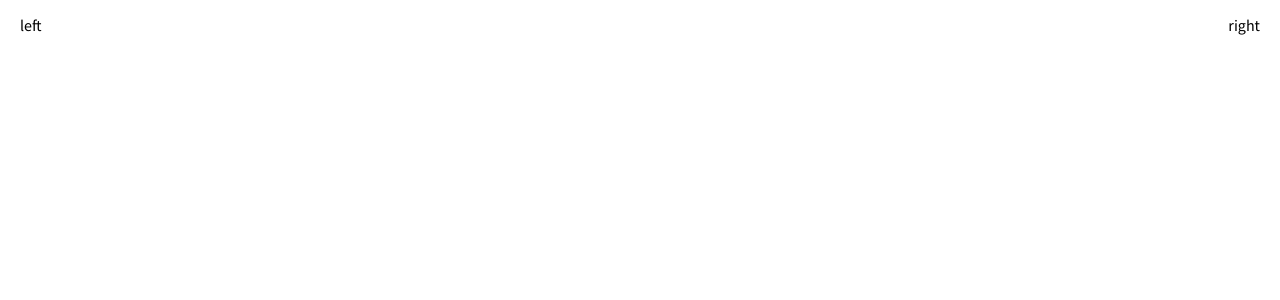
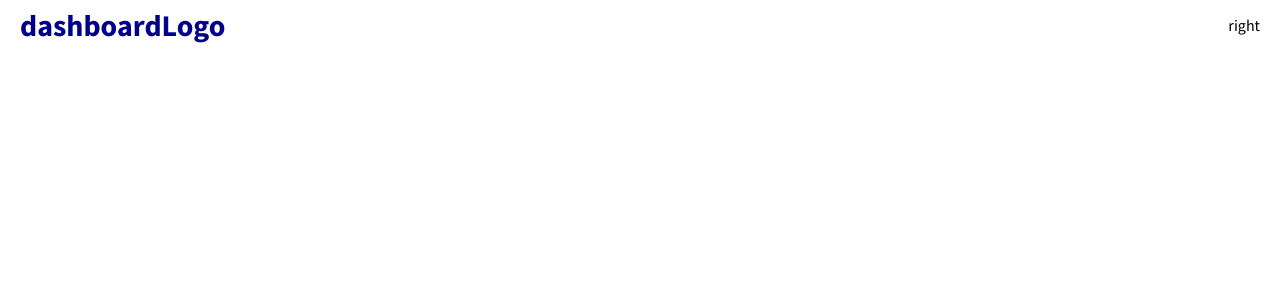
Before and after one commit to EvanBond7/dashboard-react, a React (Create React App) app: page / in a window 1280 px wide. Shown: the top 300 px of the page. Built offline with nearby package versions, Linux system fonts and the light colour scheme; the HTML template or start-up script is replaced by a standard one.

Commit message:
add logo

```diff
--- a/src/components/Topbar/Topbar.jsx
+++ b/src/components/Topbar/Topbar.jsx
@@ -5,7 +5,9 @@ export default function Topbar() {
   return (
     <div className='topbar'>
       <div className='topbar-wrapper'>
-        <div className='top-left'>left</div>
+        <div className='top-left'>
+          <span className='logo'>dashboardLogo</span>
+        </div>
         <div className='top-right'>right</div>
       </div>
     </div>
--- a/src/components/Topbar/topbar.css
+++ b/src/components/Topbar/topbar.css
@@ -11,3 +11,9 @@
   justify-content: space-between;
   padding: 0 20px;
 }
+
+.logo {
+  color: darkblue;
+  font-size: 30px;
+  font-weight: bold;
+}
```
